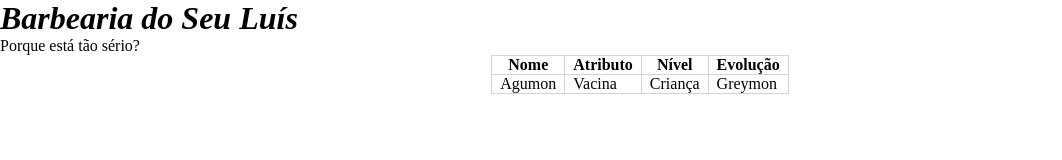
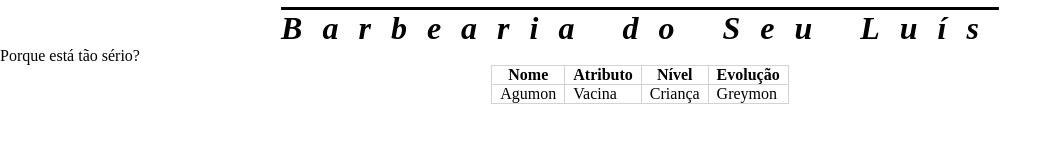
Before and after one commit to Samuel-Emiya/Barbearia-do-Seu-Lu-s, a plain HTML site: page index.html in a window 1280 px wide. Shown: the whole page, without its empty margins (0-1062 px from the left). Drawn offline with Linux system fonts and the light colour scheme.

Commit message:
Feito algumas alterações no protótipo

```diff
--- a/style.css
+++ b/style.css
@@ -9,6 +9,10 @@ h1 {
     font-size: xx-large;
     font-style: italic;
     text-decoration: overline;
+    letter-spacing: 20px;
+    display: flex;
+    justify-content: center;
+    margin-top: 10px;
 }
 
 table {
```
Also changed, not shown: index.html (+1 -0 lines), README.md.
